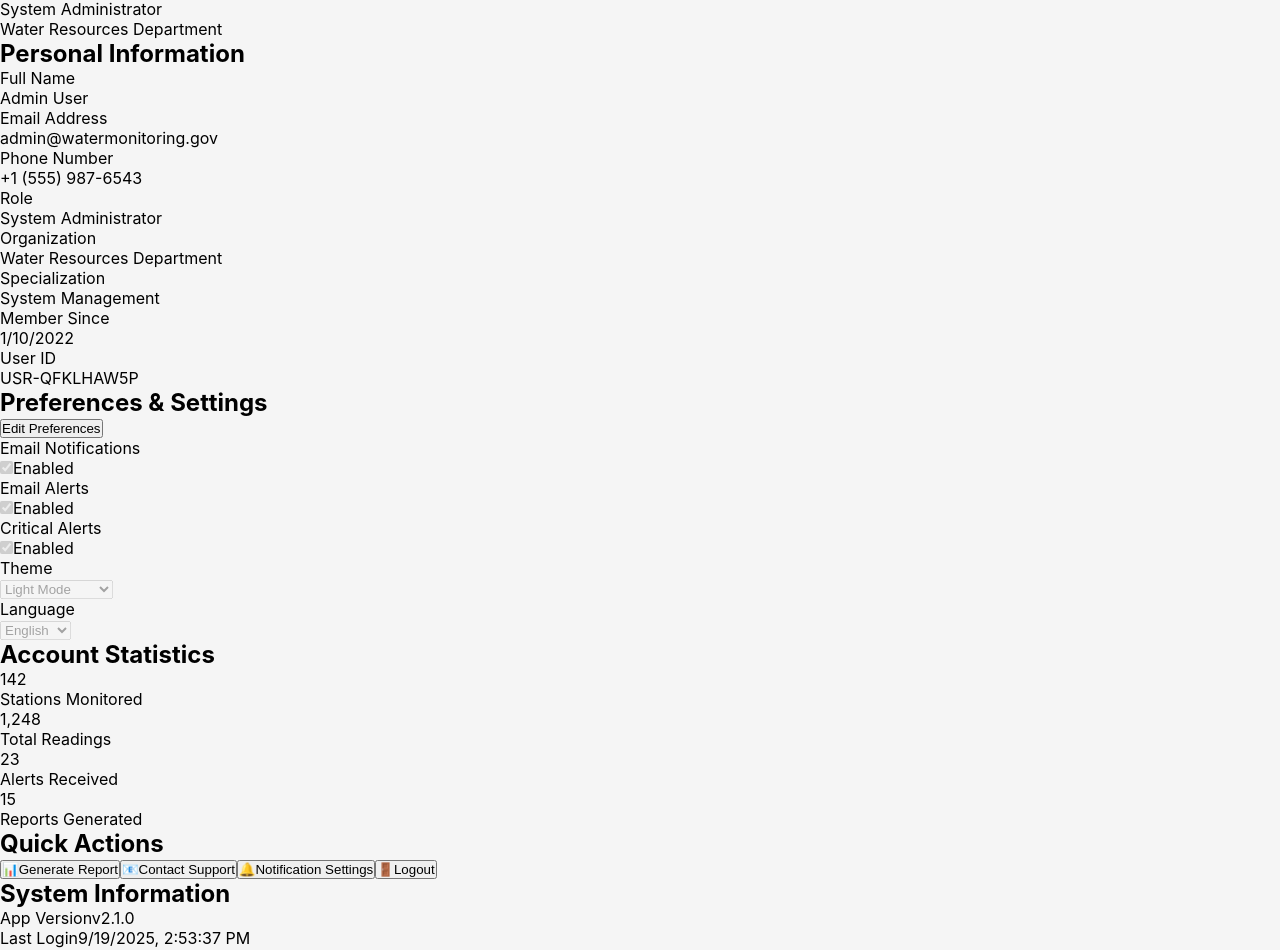
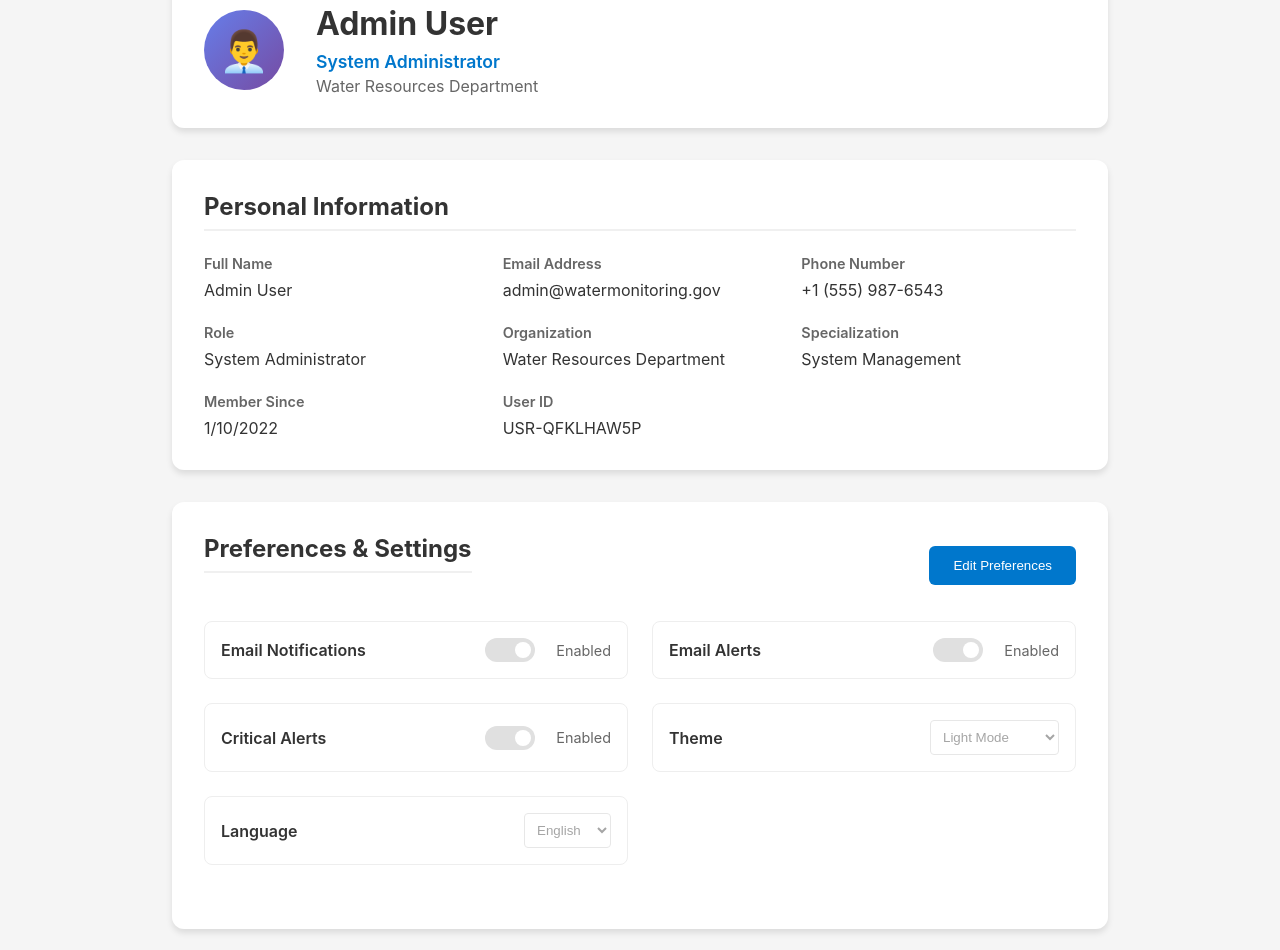
Before and after one commit to dark-shadowblade/Groundwater-app-2.0, a Next.js app: page /profile in a window 1280 px wide. Shown: the part 96-1046 px from the top of the page. Built offline with nearby package versions, Linux system fonts and the light colour scheme; sample sign-in values are in the browser's storage.

Commit message:
Update globals.css

```diff
--- a/app/globals.css
+++ b/app/globals.css
@@ -1075,3 +1075,359 @@ body {
 ::-webkit-scrollbar-thumb:hover {
   background: #555;
   }
+/* Profile Page Styles */
+.profile-container {
+  padding: 2rem;
+  max-width: 1000px;
+  margin: 0 auto;
+  padding-bottom: 5rem;
+}
+
+.profile-header {
+  display: flex;
+  align-items: center;
+  gap: 2rem;
+  margin-bottom: 2rem;
+  padding: 2rem;
+  background: white;
+  border-radius: 12px;
+  box-shadow: 0 4px 6px rgba(0,0,0,0.1);
+}
+
+.profile-avatar {
+  width: 80px;
+  height: 80px;
+  border-radius: 50%;
+  background: linear-gradient(135deg, #667eea 0%, #764ba2 100%);
+  display: flex;
+  align-items: center;
+  justify-content: center;
+  font-size: 2.5rem;
+}
+
+.avatar-icon {
+  font-size: 2.5rem;
+}
+
+.profile-info h1 {
+  margin: 0 0 0.5rem 0;
+  color: #333;
+}
+
+.profile-role {
+  margin: 0 0 0.25rem 0;
+  color: #0077cc;
+  font-weight: 600;
+  font-size: 1.1rem;
+}
+
+.profile-organization {
+  margin: 0;
+  color: #666;
+}
+
+.profile-content {
+  display: flex;
+  flex-direction: column;
+  gap: 2rem;
+}
+
+.profile-section {
+  background: white;
+  padding: 2rem;
+  border-radius: 12px;
+  box-shadow: 0 4px 6px rgba(0,0,0,0.1);
+}
+
+.profile-section h2 {
+  margin: 0 0 1.5rem 0;
+  color: #333;
+  border-bottom: 2px solid #f0f0f0;
+  padding-bottom: 0.5rem;
+}
+
+.section-header {
+  display: flex;
+  justify-content: space-between;
+  align-items: center;
+  margin-bottom: 1.5rem;
+}
+
+.edit-btn {
+  padding: 0.75rem 1.5rem;
+  background: #0077cc;
+  color: white;
+  border: none;
+  border-radius: 6px;
+  cursor: pointer;
+  font-weight: 500;
+}
+
+.edit-btn:hover {
+  background: #005fa3;
+}
+
+/* Info Grid */
+.info-grid {
+  display: grid;
+  grid-template-columns: repeat(auto-fit, minmax(250px, 1fr));
+  gap: 1.5rem;
+}
+
+.info-item {
+  display: flex;
+  flex-direction: column;
+  gap: 0.5rem;
+}
+
+.info-item label {
+  font-weight: 600;
+  color: #666;
+  font-size: 0.9rem;
+}
+
+.info-item p {
+  margin: 0;
+  color: #333;
+  font-size: 1rem;
+}
+
+/* Preferences */
+.preferences-grid {
+  display: grid;
+  grid-template-columns: repeat(auto-fit, minmax(300px, 1fr));
+  gap: 1.5rem;
+  margin-bottom: 2rem;
+}
+
+.preference-item {
+  display: flex;
+  justify-content: space-between;
+  align-items: center;
+  padding: 1rem;
+  border: 1px solid #eee;
+  border-radius: 8px;
+}
+
+.preference-item label {
+  font-weight: 600;
+  color: #333;
+}
+
+.preference-control {
+  display: flex;
+  align-items: center;
+  gap: 1rem;
+}
+
+/* Switch Toggle */
+.switch {
+  position: relative;
+  display: inline-block;
+  width: 50px;
+  height: 24px;
+}
+
+.switch input {
+  opacity: 0;
+  width: 0;
+  height: 0;
+}
+
+.slider {
+  position: absolute;
+  cursor: pointer;
+  top: 0;
+  left: 0;
+  right: 0;
+  bottom: 0;
+  background-color: #ccc;
+  transition: .4s;
+  border-radius: 24px;
+}
+
+.slider:before {
+  position: absolute;
+  content: "";
+  height: 16px;
+  width: 16px;
+  left: 4px;
+  bottom: 4px;
+  background-color: white;
+  transition: .4s;
+  border-radius: 50%;
+}
+
+input:checked + .slider {
+  background-color: #0077cc;
+}
+
+input:checked + .slider:before {
+  transform: translateX(26px);
+}
+
+input:disabled + .slider {
+  background-color: #e0e0e0;
+  cursor: not-allowed;
+}
+
+.preference-status {
+  font-size: 0.9rem;
+  color: #666;
+  min-width: 60px;
+  text-align: right;
+}
+
+.theme-select,
+.language-select {
+  padding: 0.5rem;
+  border: 1px solid #ddd;
+  border-radius: 4px;
+  background: white;
+}
+
+.preference-actions {
+  display: flex;
+  justify-content: flex-end;
+  margin-top: 1rem;
+}
+
+.save-btn {
+  padding: 1rem 2rem;
+  background: #28a745;
+  color: white;
+  border: none;
+  border-radius: 6px;
+  cursor: pointer;
+  font-weight: 600;
+}
+
+.save-btn:hover {
+  background: #218838;
+}
+
+/* Statistics */
+.stats-grid {
+  display: grid;
+  grid-template-columns: repeat(auto-fit, minmax(200px, 1fr));
+  gap: 1.5rem;
+}
+
+.stat-card {
+  text-align: center;
+  padding: 1.5rem;
+  background: #f8f9fa;
+  border-radius: 8px;
+  border-left: 4px solid #0077cc;
+}
+
+.stat-value {
+  font-size: 2rem;
+  font-weight: bold;
+  color: #0077cc;
+  margin-bottom: 0.5rem;
+}
+
+.stat-label {
+  color: #666;
+  font-size: 0.9rem;
+}
+
+/* Action Buttons */
+.action-buttons {
+  display: grid;
+  grid-template-columns: repeat(auto-fit, minmax(200px, 1fr));
+  gap: 1rem;
+}
+
+.action-btn {
+  display: flex;
+  align-items: center;
+  gap: 0.75rem;
+  padding: 1rem 1.5rem;
+  background: white;
+  border: 2px solid #0077cc;
+  border-radius: 8px;
+  color: #0077cc;
+  font-weight: 600;
+  cursor: pointer;
+  transition: all 0.2s ease;
+}
+
+.action-btn:hover {
+  background: #0077cc;
+  color: white;
+}
+
+.action-icon {
+  font-size: 1.2rem;
+}
+
+/* System Info */
+.system-info {
+  display: grid;
+  grid-template-columns: repeat(auto-fit, minmax(250px, 1fr));
+  gap: 1rem;
+}
+
+.system-item {
+  display: flex;
+  justify-content: space-between;
+  align-items: center;
+  padding: 1rem;
+  border-bottom: 1px solid #eee;
+}
+
+.system-item label {
+  font-weight: 600;
+  color: #666;
+}
+
+.system-item span {
+  color: #333;
+}
+
+.status-active {
+  color: #28a745 !important;
+  font-weight: 600;
+}
+
+/* Responsive Design */
+@media (max-width: 768px) {
+  .profile-header {
+    flex-direction: column;
+    text-align: center;
+    gap: 1rem;
+  }
+
+  .info-grid {
+    grid-template-columns: 1fr;
+  }
+
+  .preferences-grid {
+    grid-template-columns: 1fr;
+  }
+
+  .stats-grid {
+    grid-template-columns: repeat(2, 1fr);
+  }
+
+  .action-buttons {
+    grid-template-columns: 1fr;
+  }
+
+  .system-info {
+    grid-template-columns: 1fr;
+  }
+
+  .preference-item {
+    flex-direction: column;
+    align-items: flex-start;
+    gap: 1rem;
+  }
+
+  .preference-control {
+    width: 100%;
+    justify-content: space-between;
+  }
+}
```
